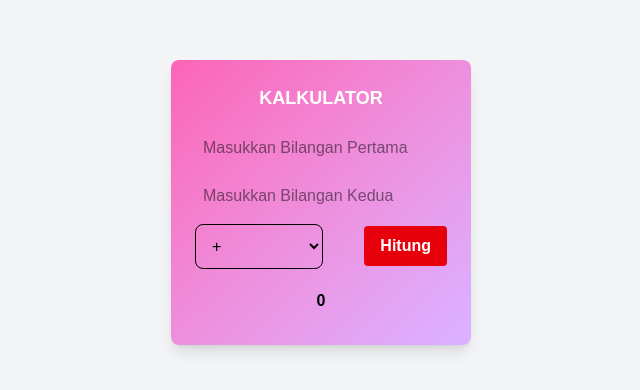
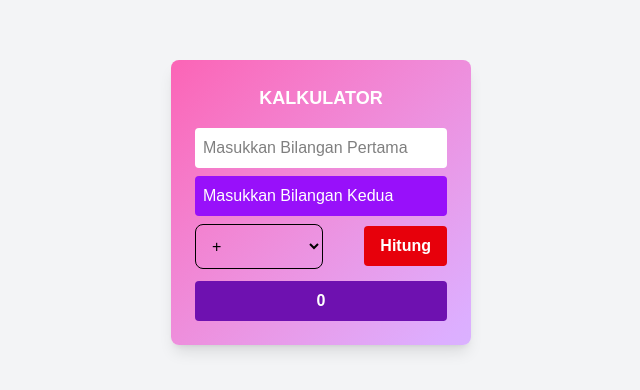
Before and after one commit to nurhalimatussyadiyahcitra-byte/my-app, a Next.js app: page /calculator in a window 1280 px wide. Shown: the part 198-588 px from the top of the page, without its empty margins (319-959 px from the left). Built offline with nearby package versions, Linux system fonts and the light colour scheme.

Commit message:
update calculator

```diff
--- a/app/calculator/page.tsx
+++ b/app/calculator/page.tsx
@@ -39,9 +39,9 @@ export default function Calculator() {
         {/* Kotak kalkulator dengan gradiasi pink -> ungu */}
     <div className='bg-gradient-to-br from-pink-400 to-purple-300 p-6 rounded-lg shadow-lg w-[300px] text-center text-white'>
             <h1 className='text-lg font-bold mb-4'>KALKULATOR</h1>
-            <input value={variableOne} onChange={(e) => setVariableOne(e.target.value)} className='w-full mb-2 p-2 rounded text-black' placeholder='Masukkan Bilangan Pertama' type='number'
+            <input value={variableOne} onChange={(e) => setVariableOne(e.target.value)} className='w-full mb-2 p-2 rounded text-black bg-white' placeholder='Masukkan Bilangan Pertama' type='number'
         />
-            <input value={variableTwo} onChange={(e) => setVariableTwo(e.target.value)} className='w-full mb-2 p-2 rounded text-black' placeholder='Masukkan Bilangan Kedua' type='number'
+            <input value={variableTwo} onChange={(e) => setVariableTwo(e.target.value)} className='w-full mb-2 p-2 rounded text-black bg-purple-600 placeholder-white' placeholder='Masukkan Bilangan Kedua' type='number'
         />
         <div className='flex items-center justify-between mb-3'>
             {/* pastikan tag select tanpa spasi setelah'<' */}
@@ -61,7 +61,7 @@ export default function Calculator() {
             type='text'
             readOnly
             value={result}
-            className='w-full p-2 rounded text-black text-center font-semibold'
+            className='w-full p-2 rounded text-white bg-purple-800 text-center font-semibold'
         />
         </div>
     </div>
```
